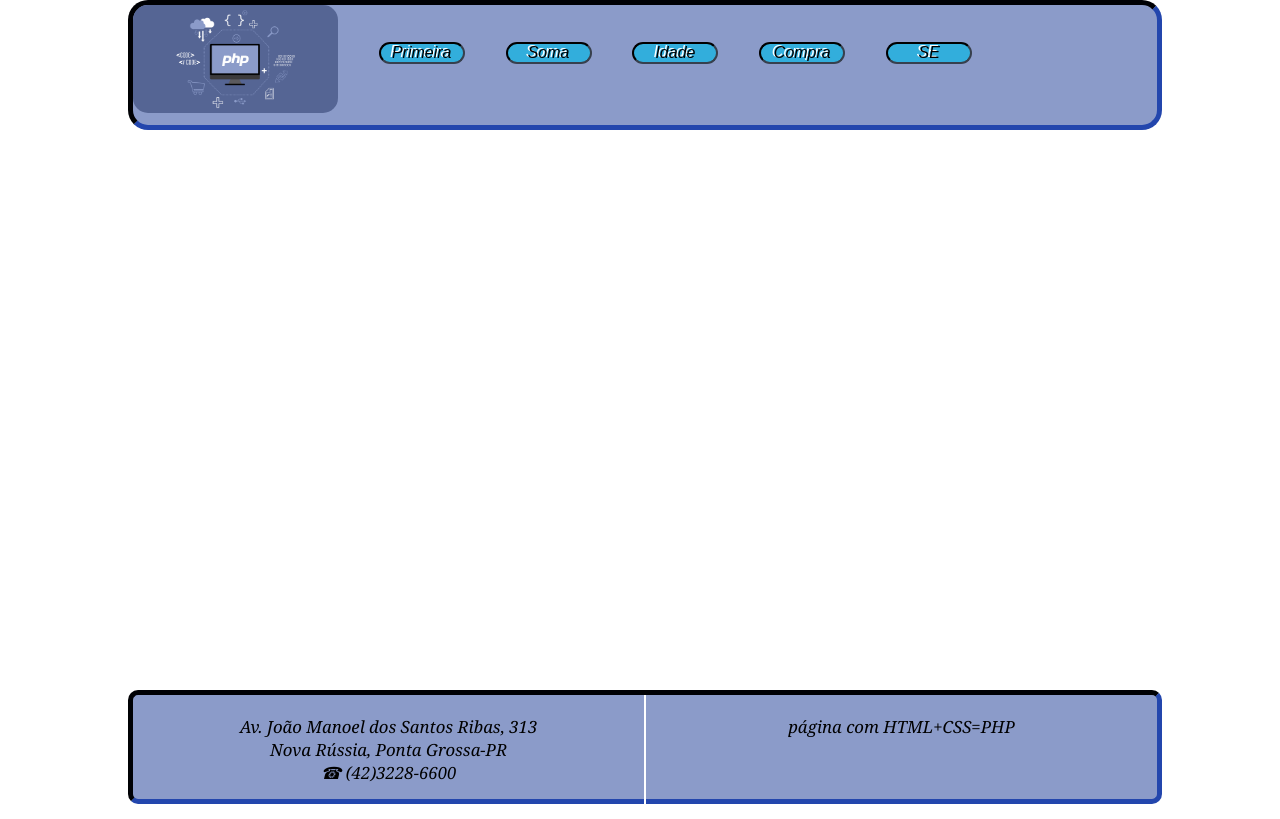
After one commit to Junior00897/aula17.com-, a PHP site: page /index.php in a window 1280 px wide. The commit adds this page. Run offline with PHP 8.4, Linux system fonts and the light colour scheme.

Commit message:
Subindo página atualizada 27/03

```diff
--- /dev/null
+++ b/cabecalho.php
@@ -0,0 +1,13 @@
+<!DOCTYPE html>
+<html>
+<head>
+	<meta charset="utf-8">
+	<meta name="viewport" content="width=device-width, initial-scale=1">
+	<title>Aula 24/03</title>
+	<meta name="author" content="Junior">
+	<meta name=" keywords" content="PHP,php,soma,idade,compra">
+	<meta name="description" content="Uma página PHP">
+	<link rel="icon" href="img/icon.ico">
+	<link rel="stylesheet" href="css/estilo.css">
+</head>
+<body>
--- a/css/estilo.css
+++ b/css/estilo.css
@@ -1,200 +1,154 @@
-@import url('https://fonts.googleapis.com/css2?family=Honk&display=swap');
 *{
 	margin: 0px;
 	padding: 0px;
-}
-body{
-	background-image:url(../img/fundo.webp);
-	background-repeat: no-repeat;
-	background-size:100vw 100vh;
-	background-attachment: fixed;
 }
 section{
 	display: flex;
 	justify-content: center;
 }
 section.menu{
-	width: 50vw;
-	height: 40vh;
-	margin-left: 25vw;
-	background-color:rgb(255,255,255,0.5);
-	margin-top:30vh;
-	border-radius:16px;
-	flex-direction: column;
-	text-align: center;
+	width: 80vw;
+	height:15vh;
+	margin-left: 10vw;
+	background-color: #8B9BC9;
+	border: 5px inset #122459;
+	border-radius: 20px;
+
 }
-section.menu div{
-	width: 60%;
-	background-color:burlywood;
-	border:2px inset, black;
-	margin-left: 20%;
-	margin-bottom: 3%;
-	border-radius:16px;
-	padding:1%;
-}
-section.menu div a{
-	text-decoration: none;
-	color:black;
-	display: block;
-}
-section.menu div:hover{
-	background-color: red;
-}
-section.menu div:hover a{
-	color:blue;
-}
-section.cabecalho{
-	width: 60vw;
-	height: 10vh;
-	margin-left: 20vw;
-	margin-top:3vh;
-	flex-direction: column;
-}
-section.cabecalho h1{
-	font-family: "Honk", system-ui;
-	font-size: 2em;
-	background-color: rgb(255,255,255,0.5);
-	border-radius:16px;
-	/* color:cor */
-	text-align: center;
-}
-section.conteudo{
-	width:90vw;
-	height: 60vh;
-	margin-left: 5vw;
-	background-color: rgb(0, 0, 0,0.5);
-	border-radius: 16px;
-	margin-top:3vh;
-}
-#texto{
-	width: 50%;
-	height: 100%;
-	text-align: center;
-	display: flex;
-	justify-content: center;
-	flex-direction: column;
-}
-#texto p{
-	font-size: 1rem;
-	font-family:"Didot",serif;
-	color:orange;
-}
-#video{
-	width: 50%;
+#logo{
+	width: 20%;
 	height: 100%;
 }
-#video video{
-	width: 90%;
-	height: 90%;
-	margin:5%;
+#logo img{
+	max-width: 100%;
+	max-height: 100%;
+	width: auto;
+	height: auto;
+	border-radius: 15px;
 }
-@media (min-width: 800px){
-	section.link{
-		width: 60vw;
-		height: 10vh;
-		background-color: rgb(255, 255, 255, 0.5);
-		margin-left: 20vw;
-		flex-direction: column;
-		border-radius:16px;
-		margin-top:3vh;
-		text-align: center;
-	}
-	section.link div a{
-		font-family:Didot, serif;
-		font-size: 1.2rem;
-		color: black;
-	}
-}
-@media (max-width:700px){
-	section.link{
-		width: 90vw;
-		height: 10vh;
-		background-color: rgb(255, 255, 255, 0.5);
-		margin-left: 5vw;
-		flex-direction: column;
-		border-radius:10px;
-		margin-top:3vh;
-		text-align: center;
-	}
-	section.link div a{
-		font-family:sans-serif;
-		font-size: 2rem;
-		color: black;
-	}
-}
-section.conteudo ul{
-	color: burlywood;
-	font-size: 1.5em;
-	margin-top: 25%;
-	text-shadow: 2px 1px 1px black;
-	list-style-type: upper-roman;
-}
-section.conteudo div{
-	width: 50%;
+#botoes{
+	width: 80%;
 	height: 100%;
 	display: flex;
 	justify-content: center;
 }
-section.conteudo div table{
-	border: 3px inset whitesmoke;
-	height: 20%;
-	margin-top: 25%;
-}
-section.conteudo div table th{
-	background-color: black;
-	color: whitesmoke;
-	border: 2px inset white;
-}
-section.conteudo div table td{
-	background-color: burlywood;
-	color: black;
-	border: 1px inset white;
-	font-size: 1.5em
-}
-section.mapa{
-	width: 60vw;
-	height: 40vh;
-	margin-top: 3vh;
-	margin-left: 20vw;
-}
-section.mapa iframe{
+ul.nav{
+	list-style-type: none;
 	width: 100%;
 	height: 100%;
 }
-body.fundoutro{
-	background-image:url(../img/lo-fi.jpg);
-	background-repeat: no-repeat;
-	background-size:100vw 100vh;
-	background-attachment: fixed;
-
+ul.nav li{
+	float: left;
+	width: 10%;
+	background-color: #32AEDC;
+	margin-left: 5%;
+	margin-top: 4.5%;
+	border-radius: 16px;
+	border: 2px inset #37404D;
+	text-align: center;
 }
-section.cabecalho h1{
-	font-size: 10vh;
+ul.nav li a{
+	font-size: 1rem;
+	font-style: italic;
+	display: block;
+	text-decoration: none;
+	color: black;
+	font-family: "Copperplate", fantasy;
+	text-shadow: -2px -1px 0px white;
 }
-#texto2 p{
-	font-size: 5vh;
-	color: black;
-	font-family: senll Roundhand, fantasy;
-	text-align: center;
-	text-shadow: 2px 2px 1px white;
-	width: 90%;
-	height: 80%;
-	margin-left: 5%;
-	margin-top: 3vh;
-	border: 15px solid purple;
-	background-color: darkgray;
+ul.nav li:hover{
+	background-color: cornflowerblue;
 }
-#audio{
-	flex-direction: column;
+ul.nav li:hover a{
+	color: red;
+	text-shadow: -2px -1px 0px black;
+}
+section.principal{
+	width: 80vw;
+	height: 70vh;
+	margin-left: 10vw;
+}
+#janela{
 	width: 100%;
 	height: 100%;
+	border: 0px;
 }
-#audio audio{
-	width: 80%;
-	margin-left: 10%;
-	margin-bottom: 5%;
+section.rodape{
+	width: 80vw;
+	height: 13vh;
+	margin-left: 10vw;
+	background-color: #8B9BC9;
+	border: 5px inset #122459;
+	border-radius: 10px;
 }
-audio::-webkit-media-controls-panel{
-	background-color: mediumpurple;
-	color: green;
+#endereco{
+	width: 50%;
+	height: 100%;
+	text-align: center;
+	border-right: 2px solid white;
+	padding-top:2%;
 }
+#endereco p{
+	font-size: 2.1vh;
+	font-style: italic;
+	font-family:"Georgia", serif;
+}
+#sobre p{
+	font-size: 2.1vh;
+	font-style: italic;
+	font-family:"Georgia", serif;
+}
+#sobre{
+	width: 50%;
+	height: 100%;
+	margin-top: 2%;
+	text-align: center;
+}
+section.conteudo, form{
+	width: 70vw;
+	height: auto;
+	min-height: 30vh;
+	margin-left: 15vw;
+	background-color: #EDAA25;
+	border: 3px inset #122459;
+	border-radius: 16px;
+	display: block;
+	text-align: center;
+	margin-top: 10vh;
+}
+section.conteudo p{
+	color: white;
+	font-family:"Georgia", serif;
+}
+input[type=submit]{
+	background-color: seagreen;
+	width: 35%;
+	padding: 1%;
+	border-radius: 16px;
+	color: black;
+	margin-top: 3%;
+}
+input[type=submit]:hover{
+	text-decoration: underline;
+	color: black;
+}
+section.conteudo h1{
+	margin-top: 2%;
+	font-size: 2rem;
+	text-shadow: -3px -2px -1px white;
+}
+#links{
+	width: 100%;
+	margin-top: 3%;
+	text-align: center;
+}
+#links a.link{
+	margin-top: 3%;
+	font-size: 1.2rem;
+	color: black;
+	font-family: "Georgia",serif;
+	text-decoration: none;
+}
+#links a.link:hover{
+	background-color: #EDAA25;
+}
--- /dev/null
+++ b/index.php
@@ -0,0 +1,40 @@
+<?php require_once 'cabecalho.php';?>
+<section class="menu">
+	<div id="logo">
+		<img src="img/phppezin.png" alt="logo do site">
+	</div>
+	<div id="botoes">
+		<ul class="nav">
+			<li>
+				<a href="primeira.php" target="janela">Primeira</a>
+			</li>
+			<li>
+				<a href="soma.php" target="janela">Soma</a>
+			</li>
+			<li>
+				<a href="idade.php" target="janela">Idade</a>
+			</li>
+			<li>
+				<a href="compra.php" target="janela">Compra</a>
+			</li>
+			<li>
+				<a href="se.php">SE</a>
+			</li>
+		</ul>
+	</div>
+</section>
+<section class="principal">
+	<iframe id="janela" name="janela"></iframe>
+</section>
+<section class="rodape">
+	<div id="endereco">
+		<P>Av. João Manoel dos Santos Ribas, 313</P>
+		<p>Nova Rússia, Ponta Grossa-PR</p>
+		<p>&#9742; (42)3228-6600</p>
+	</div>
+	<div id="sobre">
+		<p>página com HTML+CSS=PHP</p>
+	</div>
+</section>
+</body>
+</html>
```
Also changed, not shown: compra.php (added, +12 -0 lines), compra2.php (added, +18 -0 lines), idade.php (added, +12 -0 lines), idade2.php (added, +16 -0 lines), primeira.php (added, +19 -0 lines), se.php (added, +22 -0 lines), soma.php (added, +11 -0 lines), soma2.php (added, +12 -0 lines), img/icon.ico (added), img/imgPP.jpg (added), img/phppezin.png (added).
